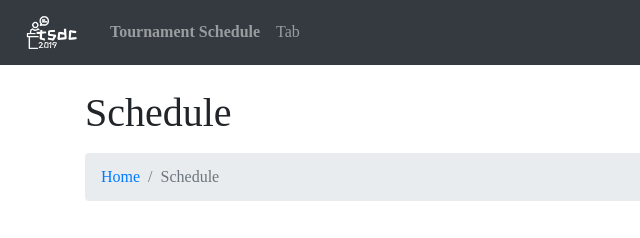
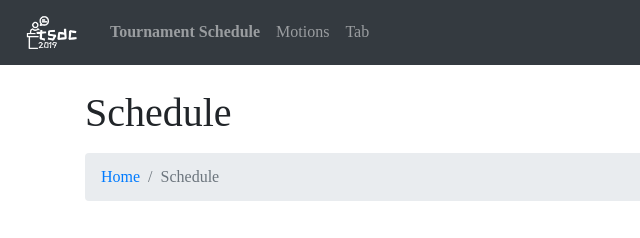
Before and after one commit to panyaratdebate/panyaratdebate.github.io, a plain HTML site: page schedule.html in a window 1280 px wide. Shown: the top 238 px of the page, 0-640 px from the left. Drawn offline with nearby package versions, Linux system fonts and the light colour scheme; a web font is replaced by a local one.

Commit message:
Update navbar

```diff
--- a/schedule.html
+++ b/schedule.html
@@ -34,6 +34,9 @@
 				<b><li class="nav-item">
 					<a class="nav-link" href="schedule.html">Tournament Schedule</a>
 				</li></b>
+				<li class="nav-item">
+					<a class="nav-link" href="motions.html">Motions</a>
+				</li>
 				<li class="nav-item">
 					<a class="nav-link" href="https://tsdc2019.herokuapp.com">Tab</a>
 				</li>
```
Also changed, not shown: index.html (+3 -0 lines).
